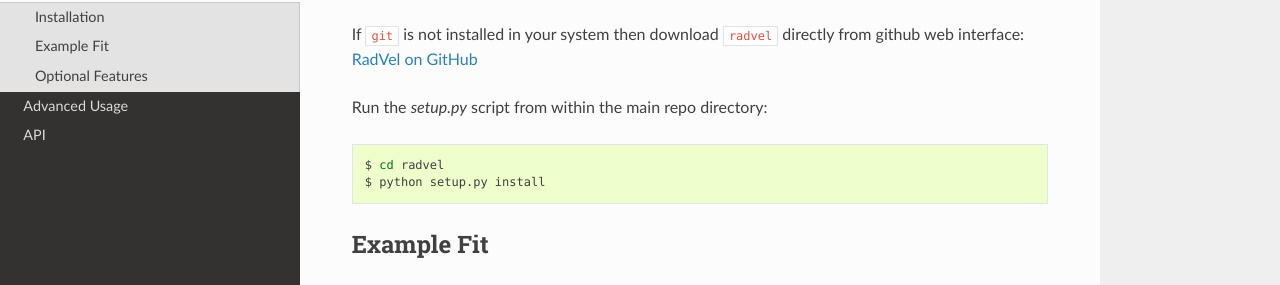
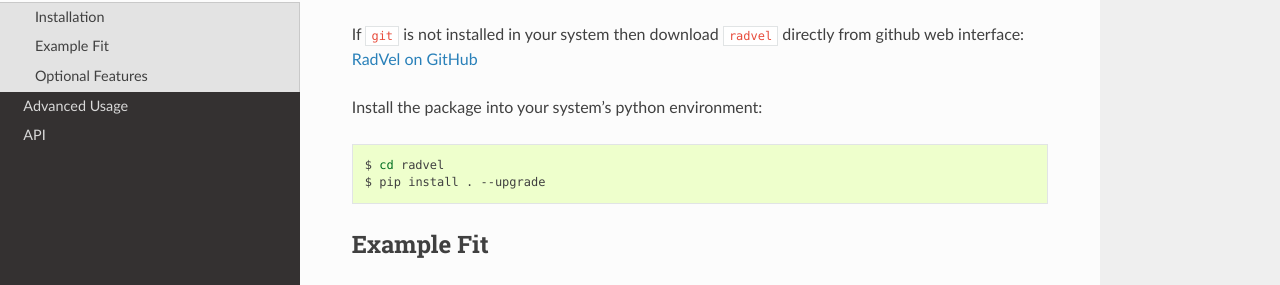
Before and after one commit to California-Planet-Search/radvel, a Sphinx documentation site: the page built from docs/quickstartcli.rst, in a window 1280 px wide and 900 px high, scrolled down 360 px. Shown: the part 160-445 px from the top of the window. Built offline with Sphinx 7.4.7 and the Read the Docs theme 2.0.0, drawn with Linux system fonts in a browser that asks for light colours.

Commit message:
Update quickstartcli.rst

```diff
--- a/docs/quickstartcli.rst
+++ b/docs/quickstartcli.rst
@@ -29,12 +29,12 @@ If ``git`` is installed on your system then clone the repository:
 If ``git`` is not installed in your system then download ``radvel``
 directly from github web interface: `RadVel on GitHub <https://github.com/California-Planet-Search/radvel>`_
 
-Run the `setup.py` script from within the main repo directory:
+Install the package into your system's python environment:
 
 .. code-block:: bash
 
     $ cd radvel
-    $ python setup.py install
+    $ pip install . --upgrade
 
 
 
```
